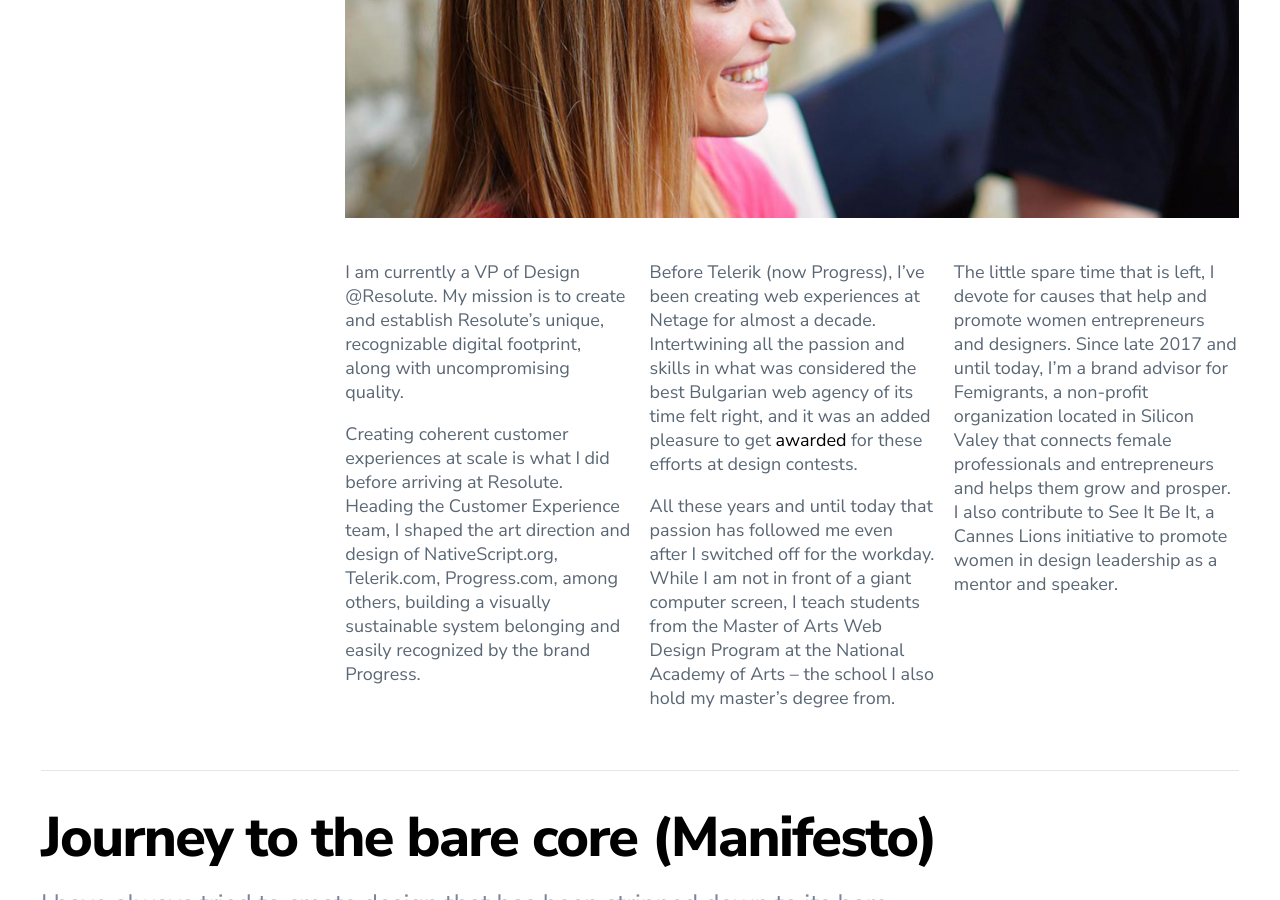
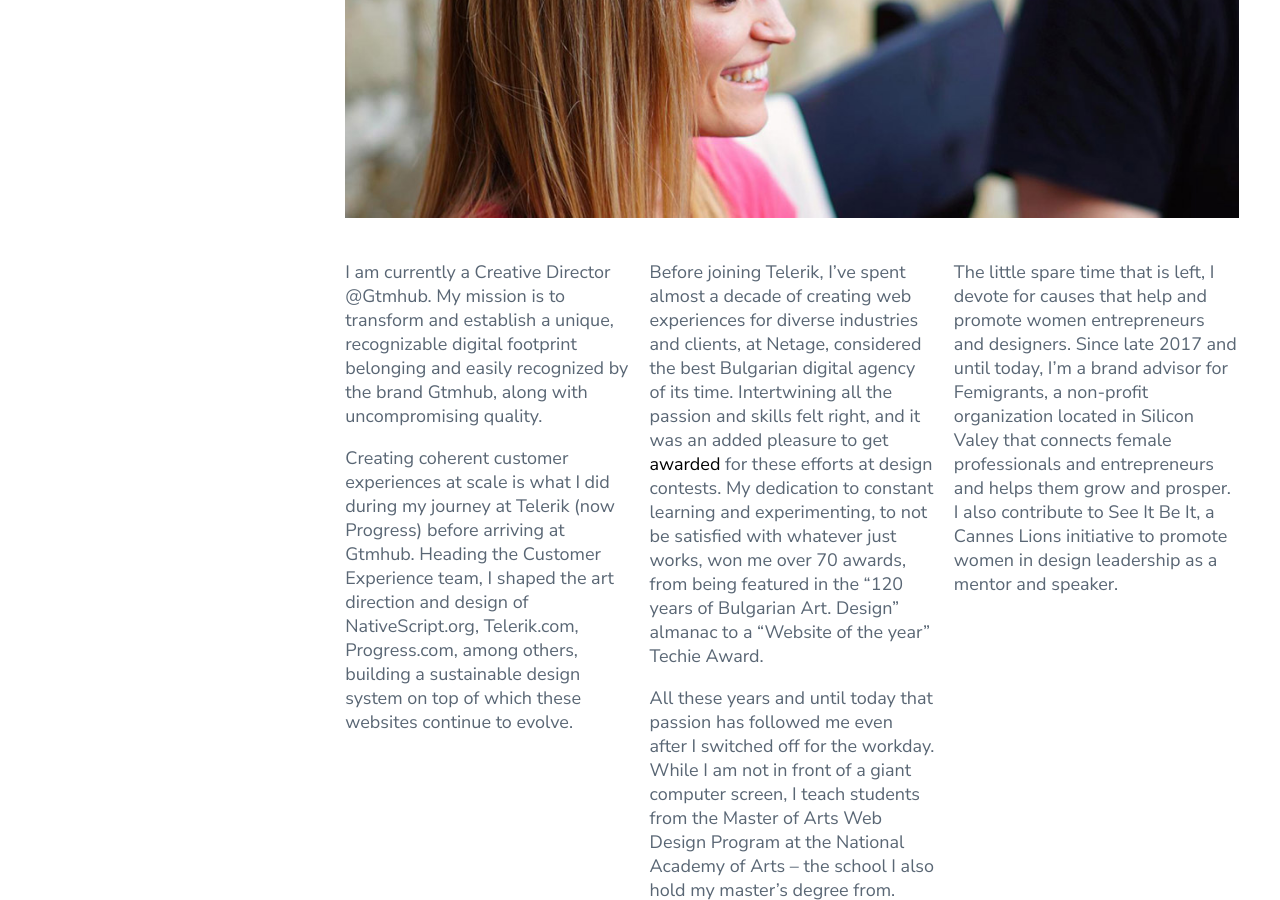
Before and after one commit to sassyworks/sassyworks.github.io, a Jekyll site: the page built from about/index.md, in a window 1280 px wide and 900 px high, scrolled down 600 px. Built offline with Jekyll 4.4.1, drawn with Linux system fonts in a browser that asks for light colours; nearby versions of some CDN libraries.

Commit message:
Update job title

```diff
--- a/about/index.md
+++ b/about/index.md
@@ -10,17 +10,17 @@ title: About
 
 
 {: .one}
-> I am currently a VP of Design @Resolute. My mission is to create and establish Resolute’s unique, recognizable digital footprint, along with uncompromising quality.
+> I am currently a Creative Director @Gtmhub. My mission is to transform and establish a unique, recognizable digital footprint belonging and easily recognized by the brand Gtmhub, along with uncompromising quality.
 >
-> Creating coherent customer experiences at scale is what I did before arriving at Resolute. Heading the Customer Experience team, I shaped the art direction and design of NativeScript.org, Telerik.com, Progress.com, among others, building a visually sustainable system belonging and easily recognized by the brand Progress.
+> Creating coherent customer experiences at scale is what I did during my journey at Telerik (now Progress) before arriving at Gtmhub. Heading the Customer Experience team, I shaped the art direction and design of NativeScript.org, Telerik.com, Progress.com, among others, building a sustainable design system on top of which these websites continue to evolve.
 
 {: .one}
-> Before Telerik (now Progress), I've been creating web experiences at Netage for almost a decade. Intertwining all the passion and skills in what was considered the best Bulgarian web agency of its time felt right, and it was an added pleasure to get [awarded](#Awards) for these efforts at design contests.
+> Before joining Telerik, I’ve spent almost a decade of creating web experiences for diverse industries and clients, at Netage, considered the best Bulgarian digital agency of its time. Intertwining all the passion and skills felt right, and it was an added pleasure to get [awarded](#Awards) for these efforts at design contests. My dedication to constant learning and experimenting, to not be satisfied with whatever just works, won me over 70 awards, from being featured in the “120 years of Bulgarian Art. Design” almanac to a “Website of the year” Techie Award.
 >
 > All these years and until today that passion has followed me even after I switched off for the workday. While I am not in front of a giant computer screen, I teach students from the Master of Arts Web Design Program at the National Academy of Arts – the school I also hold my master’s degree from.
 
 {: .one}
-> The little spare time that is left, I devote for causes that help and promote women entrepreneurs and designers. Since late 2017 and until today, I'm a brand advisor for Femigrants, a non-profit organization located in Silicon Valey that connects female professionals and entrepreneurs and helps them grow and prosper. I also contribute to See It Be It, a Cannes Lions initiative to promote women in design leadership as a mentor and speaker.
+> The little spare time that is left, I devote for causes that help and promote women entrepreneurs and designers. Since late 2017 and until today, I’m a brand advisor for Femigrants, a non-profit organization located in Silicon Valey that connects female professionals and entrepreneurs and helps them grow and prosper. I also contribute to See It Be It, a Cannes Lions initiative to promote women in design leadership as a mentor and speaker.
 
 {: .clear}
 .
```
